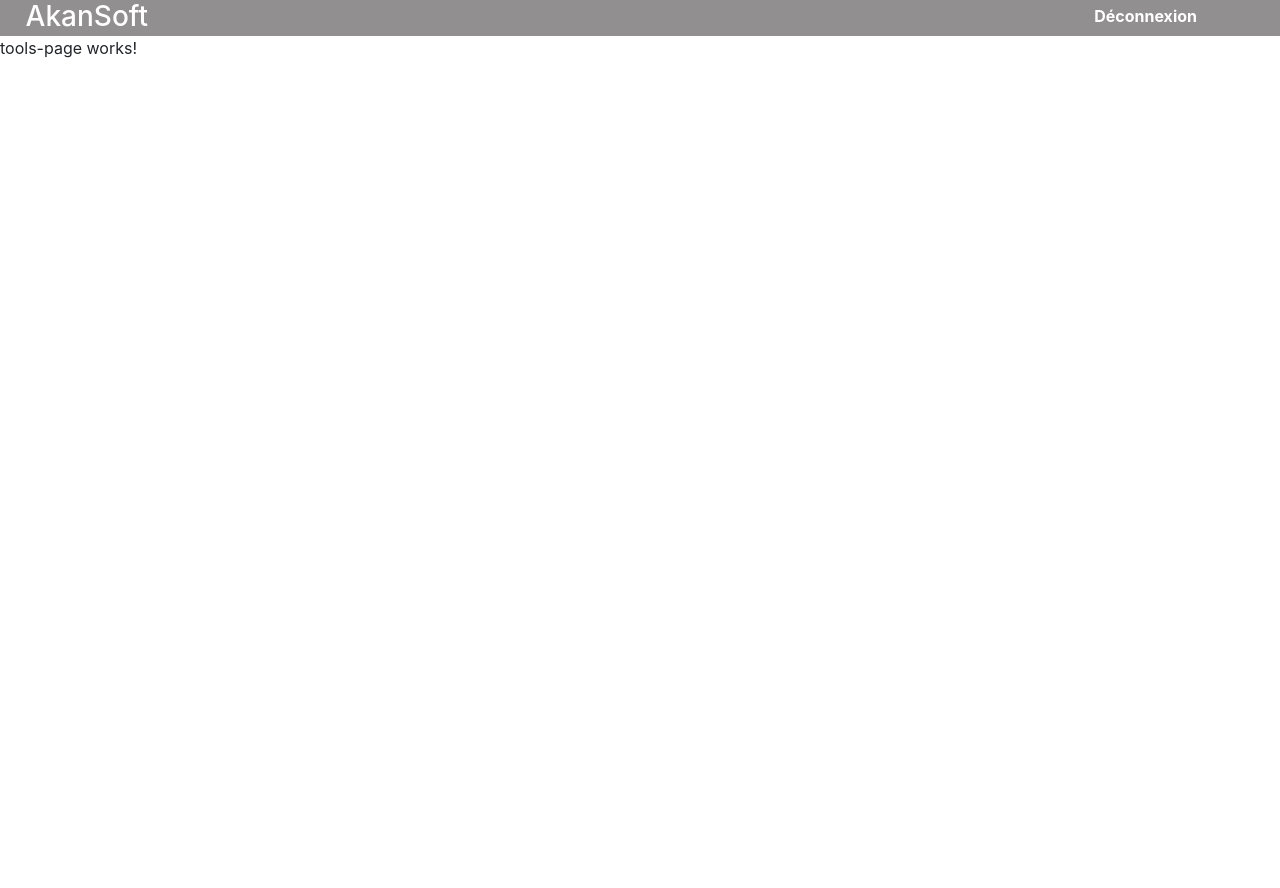
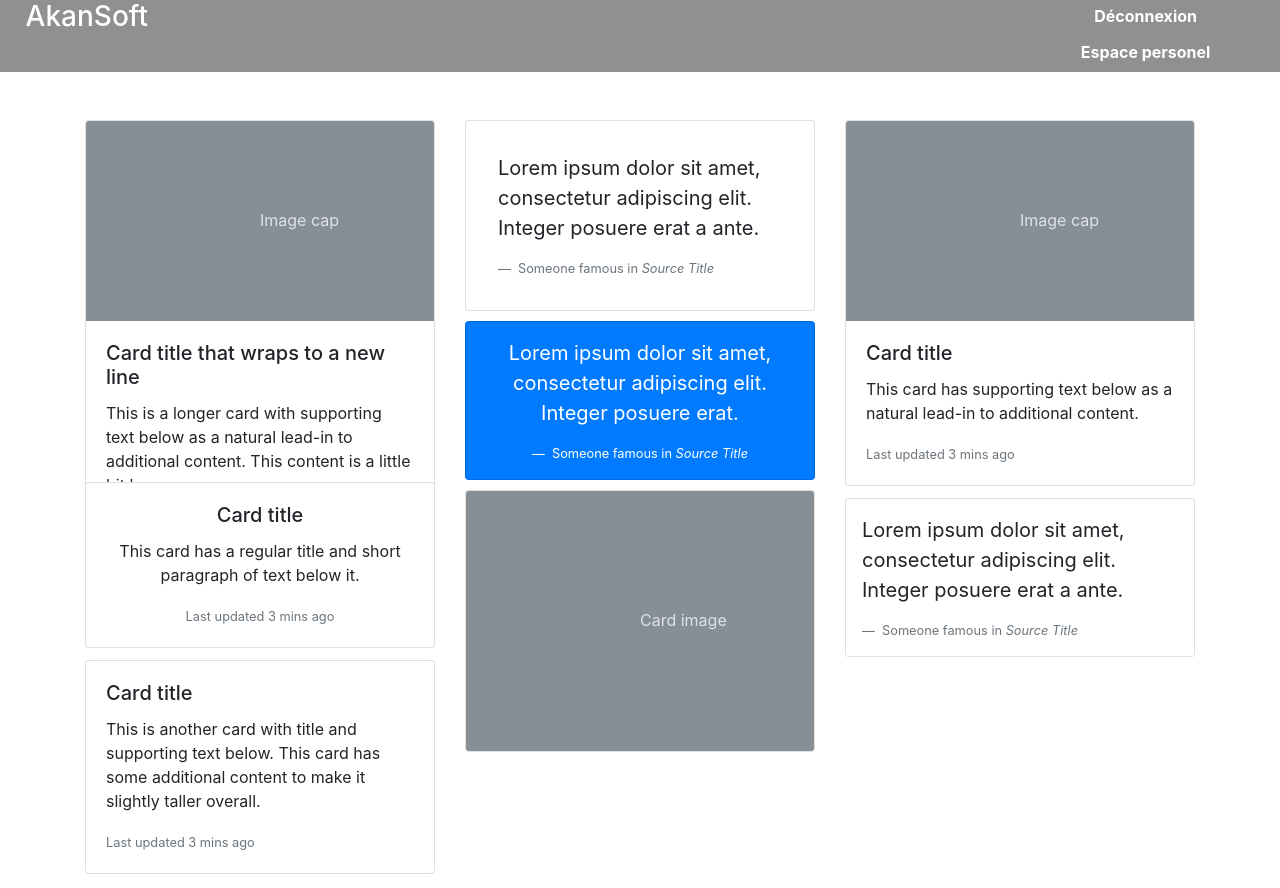
Before and after one commit to bastinolivier/projet1, an Angular app: page /toolsPage in a window 1280 px wide. Shown: the top 888 px of the page. Before the commit the page ends 800 px from the top, so only its background shows below. Built offline with nearby package versions, Linux system fonts and the light colour scheme; sample sign-in values are in the browser's storage.

Commit message:
ajoutPageOutil

```diff
--- a/src/app/Login/services/authentication.service.ts
+++ b/src/app/Login/services/authentication.service.ts
@@ -9,7 +9,9 @@ import { User } from '../../_models/user';
 export class AuthenticationService {
     private currentUserSubject: BehaviorSubject<User>;
     public currentUser: Observable<User>;
-  static currentUserValue: User;
+    static currentUserValue: User;
+
+    public currentRoute$ = new BehaviorSubject<string>('/');
 
     constructor(private http: HttpClient) {
         this.currentUserSubject = new BehaviorSubject<User>(JSON.parse(localStorage.getItem('currentUser')));
@@ -26,9 +28,9 @@ export class AuthenticationService {
 
                 if (user && user.token) {
 
-                localStorage.setItem('currentUser', JSON.stringify(user));
-                this.currentUserSubject.next(user);
-             }
+                    localStorage.setItem('currentUser', JSON.stringify(user));
+                    this.currentUserSubject.next(user);
+                }
                 return user;
             }));
     }
--- a/src/app/UserAuth/contact/contact.component.html
+++ b/src/app/UserAuth/contact/contact.component.html
@@ -1,19 +1,15 @@
 <div class="pricing-header px-3 py-3 pt-md-5 pb-md-4 mt-5 mx-auto">
 <div><h3 class="display-4 text-center">Contacter les ressources humaines</h3></div>
-<form class="center">
+<form [formGroup]="contactForm" class="center">
     <div class="form-group">
       <label for="exampleFormControlInput1">Email</label>
-      <input type="email" class="form-control" id="exampleFormControlInput1" value={{currentUser.username}}>
+      <input type="email" formControlName="username" class="form-control" id="exampleFormControlInput1">
     </div>
     <div class="form-group">
-      <label for="exampleFormControlSelect1">Objet</label>
-      <select class="form-control" id="exampleFormControlSelect1">
+      <label for="object">Objet</label>
+      <select class="form-control" formControlName="objet" id="object">
         <option value="" disabled selected hidden>Sujet de la demande</option>
-        <option>Info paie</option>
-        <option>Demande de congés</option>
-        <option>Arrêt maladie</option>
-        <option>Demande de rendez-vous</option>
-        <option>Autres</option>
+        <option *ngFor="let item of objets">{{item.label}}</option>
       </select>
     </div>
     <div class="form-group">
--- a/src/app/UserAuth/contact/contact.component.ts
+++ b/src/app/UserAuth/contact/contact.component.ts
@@ -14,6 +14,12 @@ export class ContactComponent implements OnInit {
   public contactForm: FormGroup;
   public submitted = false;
 
+public objets = [
+  {label: 'Info paie'},
+  {label: 'Demande de congés'},
+  {label: 'Arrêt maladie'},
+  {label: 'Demande de rendez-vous'},
+  {label: 'Autres'}];
 
   constructor(
     private authenticationService: AuthenticationService,
@@ -23,9 +29,8 @@ export class ContactComponent implements OnInit {
   ) { }
 
   ngOnInit(): void {
-    this.currentUser = this.authenticationService.currentUserValue;
     this.contactForm = this.formBuilder.group({
-      username: ['', [Validators.required, Validators.email]],
+      username: [this.authenticationService.currentUserValue.username, [Validators.required, Validators.email]],
       objet: ['', Validators.required],
       message: ['', Validators.required],
     },
--- a/src/app/UserAuth/tools-page/tools-page.component.html
+++ b/src/app/UserAuth/tools-page/tools-page.component.html
@@ -1 +1,85 @@
-<p>tools-page works!</p>
+<main class="container py-5">
+<div class="row" data-masonry="{&quot;percentPosition&quot;: true }" style="position: relative; height: 742px;">
+    <div class="col-sm-6 col-lg-4 mb-4" style="position: absolute; left: 0%; top: 0px;">
+      <div class="card">
+        <svg class="bd-placeholder-img card-img-top" width="100%" height="200" xmlns="http://www.w3.org/2000/svg" role="img" aria-label="Placeholder: Image cap" preserveAspectRatio="xMidYMid slice" focusable="false"><title>Placeholder</title><rect width="100%" height="100%" fill="#868e96"></rect><text x="50%" y="50%" fill="#dee2e6" dy=".3em">Image cap</text></svg>
+
+        <div class="card-body">
+          <h5 class="card-title">Card title that wraps to a new line</h5>
+          <p class="card-text">This is a longer card with supporting text below as a natural lead-in to additional content. This content is a little bit longer.</p>
+        </div>
+      </div>
+    </div>
+    <div class="col-sm-6 col-lg-4 mb-4" style="position: absolute; left: 33.3333%; top: 0px;">
+      <div class="card p-3">
+        <figure class="p-3 mb-0">
+          <blockquote class="blockquote">
+            <p>Lorem ipsum dolor sit amet, consectetur adipiscing elit. Integer posuere erat a ante.</p>
+          </blockquote>
+          <figcaption class="blockquote-footer mb-0 text-muted">
+            Someone famous in <cite title="Source Title">Source Title</cite>
+          </figcaption>
+        </figure>
+      </div>
+    </div>
+    <div class="col-sm-6 col-lg-4 mb-4" style="position: absolute; left: 66.6667%; top: 0px;">
+      <div class="card">
+        <svg class="bd-placeholder-img card-img-top" width="100%" height="200" xmlns="http://www.w3.org/2000/svg" role="img" aria-label="Placeholder: Image cap" preserveAspectRatio="xMidYMid slice" focusable="false"><title>Placeholder</title><rect width="100%" height="100%" fill="#868e96"></rect><text x="50%" y="50%" fill="#dee2e6" dy=".3em">Image cap</text></svg>
+
+        <div class="card-body">
+          <h5 class="card-title">Card title</h5>
+          <p class="card-text">This card has supporting text below as a natural lead-in to additional content.</p>
+          <p class="card-text"><small class="text-muted">Last updated 3 mins ago</small></p>
+        </div>
+      </div>
+    </div>
+    <div class="col-sm-6 col-lg-4 mb-4" style="position: absolute; left: 33.3333%; top: 201px;">
+      <div class="card bg-primary text-white text-center p-3">
+        <figure class="mb-0">
+          <blockquote class="blockquote">
+            <p>Lorem ipsum dolor sit amet, consectetur adipiscing elit. Integer posuere erat.</p>
+          </blockquote>
+          <figcaption class="blockquote-footer mb-0 text-white">
+            Someone famous in <cite title="Source Title">Source Title</cite>
+          </figcaption>
+        </figure>
+      </div>
+    </div>
+    <div class="col-sm-6 col-lg-4 mb-4" style="position: absolute; left: 0%; top: 362px;">
+      <div class="card text-center">
+        <div class="card-body">
+          <h5 class="card-title">Card title</h5>
+          <p class="card-text">This card has a regular title and short paragraph of text below it.</p>
+          <p class="card-text"><small class="text-muted">Last updated 3 mins ago</small></p>
+        </div>
+      </div>
+    </div>
+    <div class="col-sm-6 col-lg-4 mb-4" style="position: absolute; left: 33.3333%; top: 370px;">
+      <div class="card">
+        <svg class="bd-placeholder-img card-img" width="100%" height="260" xmlns="http://www.w3.org/2000/svg" role="img" aria-label="Placeholder: Card image" preserveAspectRatio="xMidYMid slice" focusable="false"><title>Placeholder</title><rect width="100%" height="100%" fill="#868e96"></rect><text x="50%" y="50%" fill="#dee2e6" dy=".3em">Card image</text></svg>
+
+      </div>
+    </div>
+    <div class="col-sm-6 col-lg-4 mb-4" style="position: absolute; left: 66.6667%; top: 378px;">
+      <div class="card p-3 text-end">
+        <figure class="mb-0">
+          <blockquote class="blockquote">
+            <p>Lorem ipsum dolor sit amet, consectetur adipiscing elit. Integer posuere erat a ante.</p>
+          </blockquote>
+          <figcaption class="blockquote-footer mb-0 text-muted">
+            Someone famous in <cite title="Source Title">Source Title</cite>
+          </figcaption>
+        </figure>
+      </div>
+    </div>
+    <div class="col-sm-6 col-lg-4 mb-4" style="position: absolute; left: 0%; top: 540px;">
+      <div class="card">
+        <div class="card-body">
+          <h5 class="card-title">Card title</h5>
+          <p class="card-text">This is another card with title and supporting text below. This card has some additional content to make it slightly taller overall.</p>
+          <p class="card-text"><small class="text-muted">Last updated 3 mins ago</small></p>
+        </div>
+      </div>
+    </div>
+  </div>
+  </main>
--- a/src/app/UserAuth/user-page.component.html
+++ b/src/app/UserAuth/user-page.component.html
@@ -32,7 +32,7 @@
                 <li>Feuilles de temps </li>
                 <li>Notes de frais</li>
             </ul>
-          <button type="button" class="w-100 btn btn-lg btn-outline-secondary" routerLink="/toolsPage" >Accéder au outils</button>
+          <button type="button" class="w-100 btn btn-lg btn-outline-secondary" routerLink="/toolsPage" >Accéder aux outils</button>
         </div>
       </div>
       </div>
--- a/src/app/app.component.css
+++ b/src/app/app.component.css
@@ -46,3 +46,6 @@
     margin-left: 30%;
     padding: .5rem 1rem;
 }
+.cursor {
+    cursor:pointer;
+}
--- a/src/app/app.component.html
+++ b/src/app/app.component.html
@@ -1,7 +1,10 @@
 <header class="mb-auto">
-    <a routerLinkActive="active" routerLink="/home"><h3 class=float-md-start mb-0>AkanSoft</h3></a>
+    <a routerLinkActive="active" routerLink="/home"><h3 class="float-md-start mb-0 cursor">AkanSoft</h3></a>
         <nav *ngIf="(currentUser$ | async)" class="nav nav-masthead justify-content-center float-md-end">
             <a class="nav-link" routerLinkActive="active" (click)="logout()">Déconnexion</a>
+        </nav>
+        <nav *ngIf="(currentUser$ | async)" class="nav nav-masthead justify-content-center float-md-end">
+            <a class="nav-link" routerLink="/userAuth">Espace personel</a>
         </nav>
         <nav *ngIf="!(currentUser$ | async)" class="nav nav-masthead justify-content-center float-md-end">
             <a class="nav-link" routerLinkActive="active" routerLink="/login">Connexion</a>
```
Also changed, not shown: src/app/UserAuth/news-page/news-page.component.html (+64 -1 lines).
